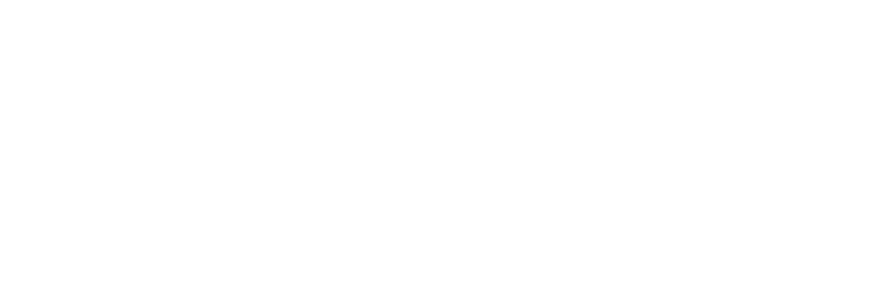
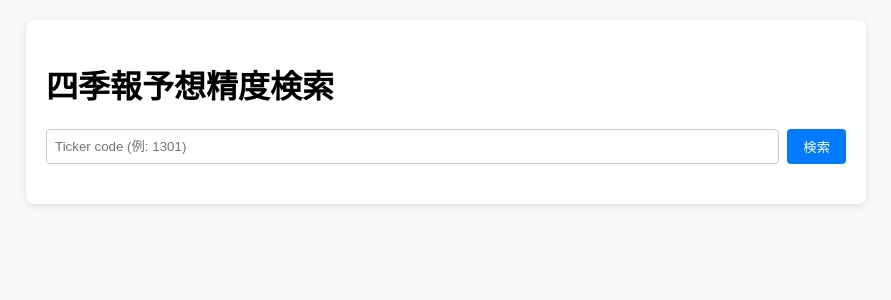
Before and after one commit to hirotoshi217/fq-accuracy-dashboard, a Flask app: page / in a window 1280 px wide. Before the commit the part shown is empty. Shown: the top 300 px of the page, without its empty margins (194-1085 px from the left). Run offline with Flask 3, Linux system fonts and the light colour scheme; parts of the project's set-up code (start-up, migrations or seed data) failed here and were passed over.

Commit message:
最終？

```diff
--- a/requirement.txt
+++ b/requirement.txt
@@ -1,2 +1,2 @@
 Flask==2.2.5
-pandas==2.1.0
+pandas
--- a/templates/index.html
+++ b/templates/index.html
@@ -1,26 +1,26 @@
 <!DOCTYPE html>
 <html lang="ja">
 <head>
-  <meta charset="UTF-8" />
-  <title>四季報予想精度検索</n  <link rel="stylesheet" href="{{ url_for('static', filename='css/style.css') }}" />
+  <meta charset="UTF-8">
+  <title>四季報予想精度検索</title>
+  <link rel="stylesheet" href="{{ url_for('static', filename='css/style.css') }}">
   <script src="https://cdn.jsdelivr.net/npm/chart.js"></script>
 </head>
 <body>
   <div class="container">
     <h1>四季報予想精度検索</h1>
-    <form method="POST">
-      <input name="code" placeholder="Ticker code (例: 1301)" required />
+    <form method="POST" action="/">
+      <input type="text" name="code" placeholder="Ticker code (例: 1301)" required>
       <button type="submit">検索</button>
     </form>
 
     {% if result %}
     <h2>結果: {{ result.code }}</h2>
     <div class="ranks">
-      {% for key, info in result.ranks.items() %}
-      <div class="rank-item">
-        <strong>{{ key }}:</strong> {{ info.value | round(2) }} ({{ info.rank }}/{{ info.total }})
-      </div>
-      {% endfor %}
+      <div class="rank-item">売上予測精度: {{ result.ranks['revenue_aci_weighted']['rank'] }}/{{ result.ranks['revenue_aci_weighted']['total'] }}</div>
+      <div class="rank-item">営業利益予測精度: {{ result.ranks['op_profit_aci_weighted']['rank'] }}/{{ result.ranks['op_profit_aci_weighted']['total'] }}</div>
+      <div class="rank-item">純利益予測精度: {{ result.ranks['net_profit_aci_weighted']['rank'] }}/{{ result.ranks['net_profit_aci_weighted']['total'] }}</div>
+      <div class="rank-item">総合予測精度: {{ result.ranks['aci_weighted']['rank'] }}/{{ result.ranks['aci_weighted']['total'] }}</div>
     </div>
 
     <div class="charts">
```
